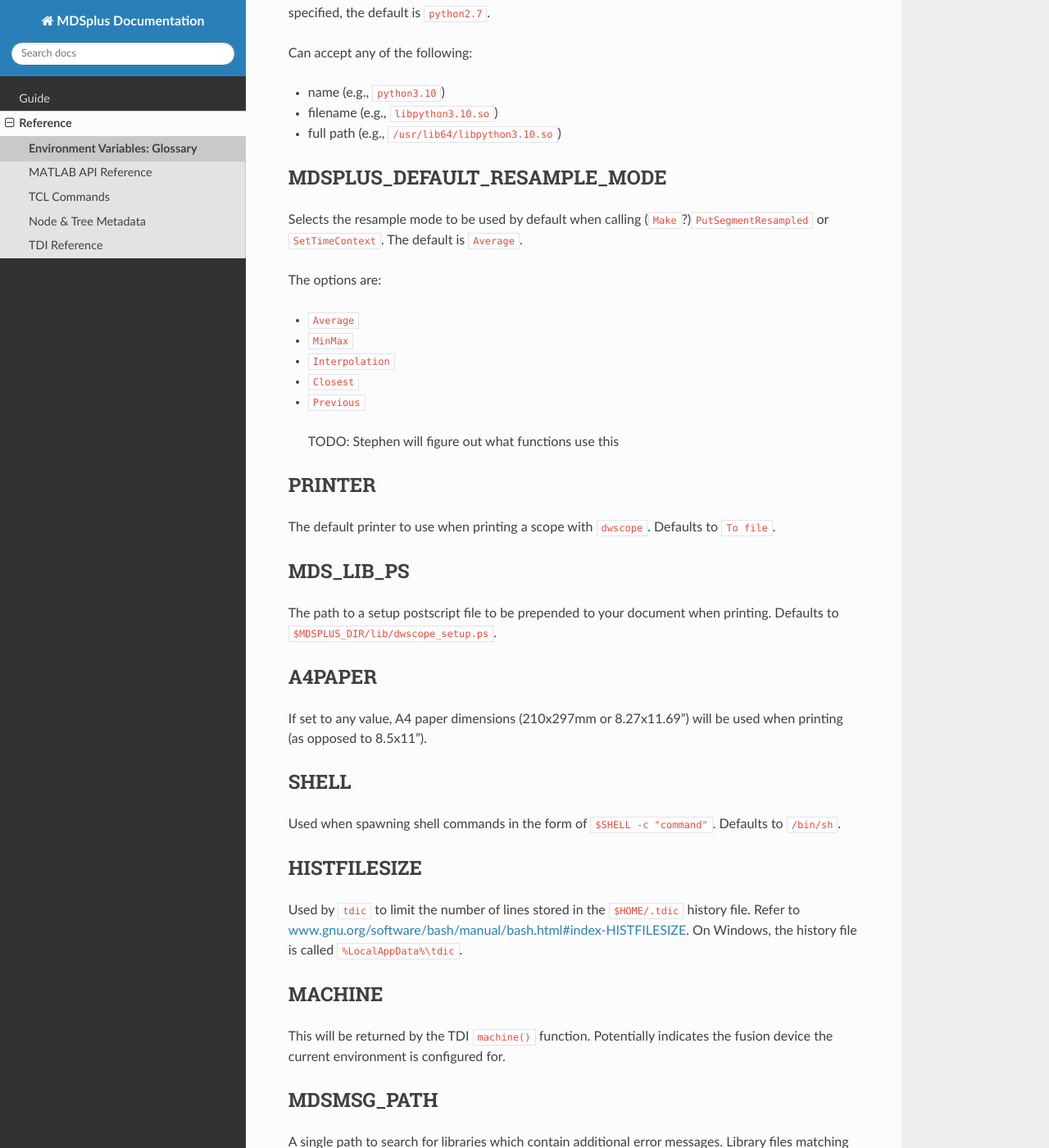
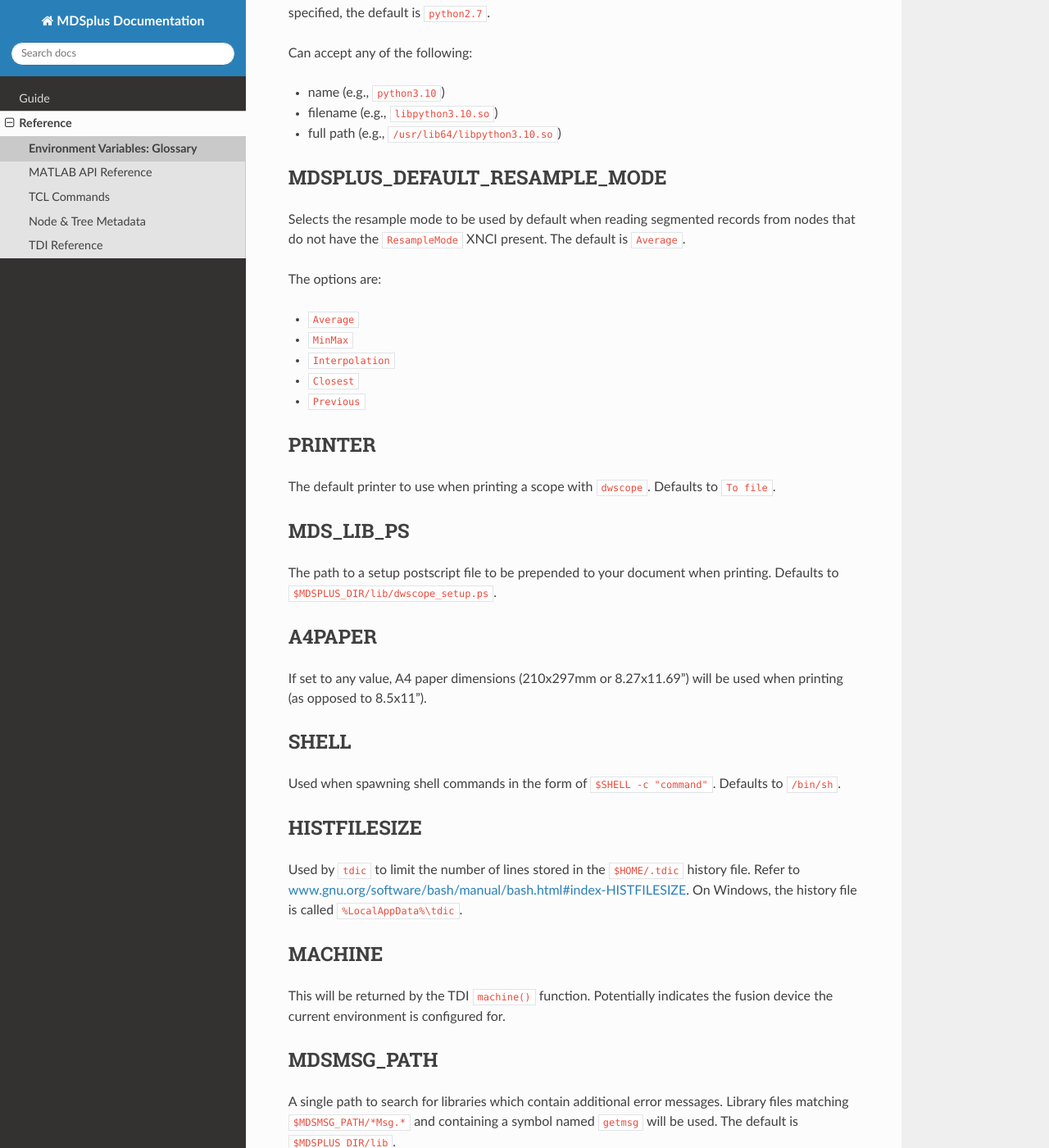
Before and after one commit to MDSplus/Documentation, a Sphinx documentation site: the page built from docs/reference/environment-variables.md, in a window 1280 px wide and 1400 px high, scrolled down 2737 px. Shown: the whole window at 82% size. Built offline with Sphinx 7.4.7 and the Read the Docs theme 3.1.0, drawn with Linux system fonts in a browser that asks for light colours; pages that are not in the unit, such as notebooks, are missing from menus; some of the changed text lies outside the part shown.

Commit message:
Minor updates

```diff
--- a/docs/reference/environment-variables.md
+++ b/docs/reference/environment-variables.md
@@ -65,7 +65,7 @@ Can accept any of the following:
 * full path (e.g., `/usr/lib64/libpython3.10.so`)
 
 #### MDSPLUS_DEFAULT_RESAMPLE_MODE
-Selects the resample mode to be used by default when calling (`Make`?)`PutSegmentResampled` or `SetTimeContext`. The default is `Average`.
+Selects the resample mode to be used by default when reading segmented records from nodes that do not have the `ResampleMode` XNCI present. The default is `Average`.
 
 The options are:
 * `Average`
@@ -74,7 +74,6 @@ The options are:
 * `Closest`
 * `Previous`
 
->TODO: Stephen will figure out what functions use this
 
 #### PRINTER
 The default printer to use when printing a scope with `dwscope`. Defaults to `To file`.
@@ -99,8 +98,6 @@ This will be returned by the TDI `machine()` function. Potentially indicates the
 A single path to search for libraries which contain additional error messages.
 Library files matching `$MDSMSG_PATH/*Msg.*` and containing a symbol named `getmsg` will be used.
 The default is `$MDSPLUS_DIR/lib`.
-
->TODO: Stephen to improve this example
 
 Example:
 `libMyStatusMsg.so`
```
Also changed, not shown: docs/guide/daq/experiment.md (+3 -1 lines), docs/guide/daq/index.rst (+6 -2 lines), docs/guide/history.md (+1 -1 lines), docs/reference/mdstcl.md (+1 -2 lines), docs/reference/metadata.md (+1 -3 lines).
